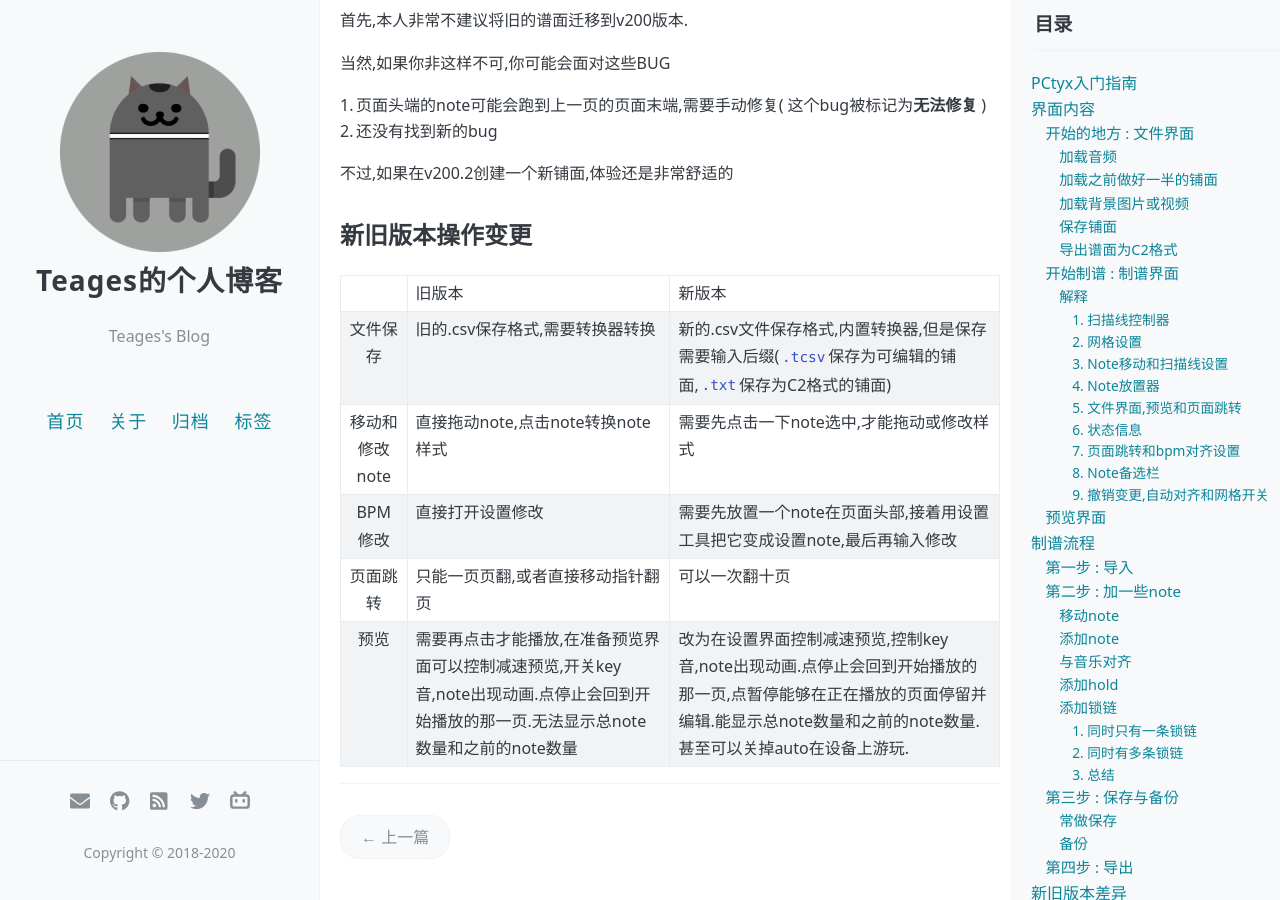
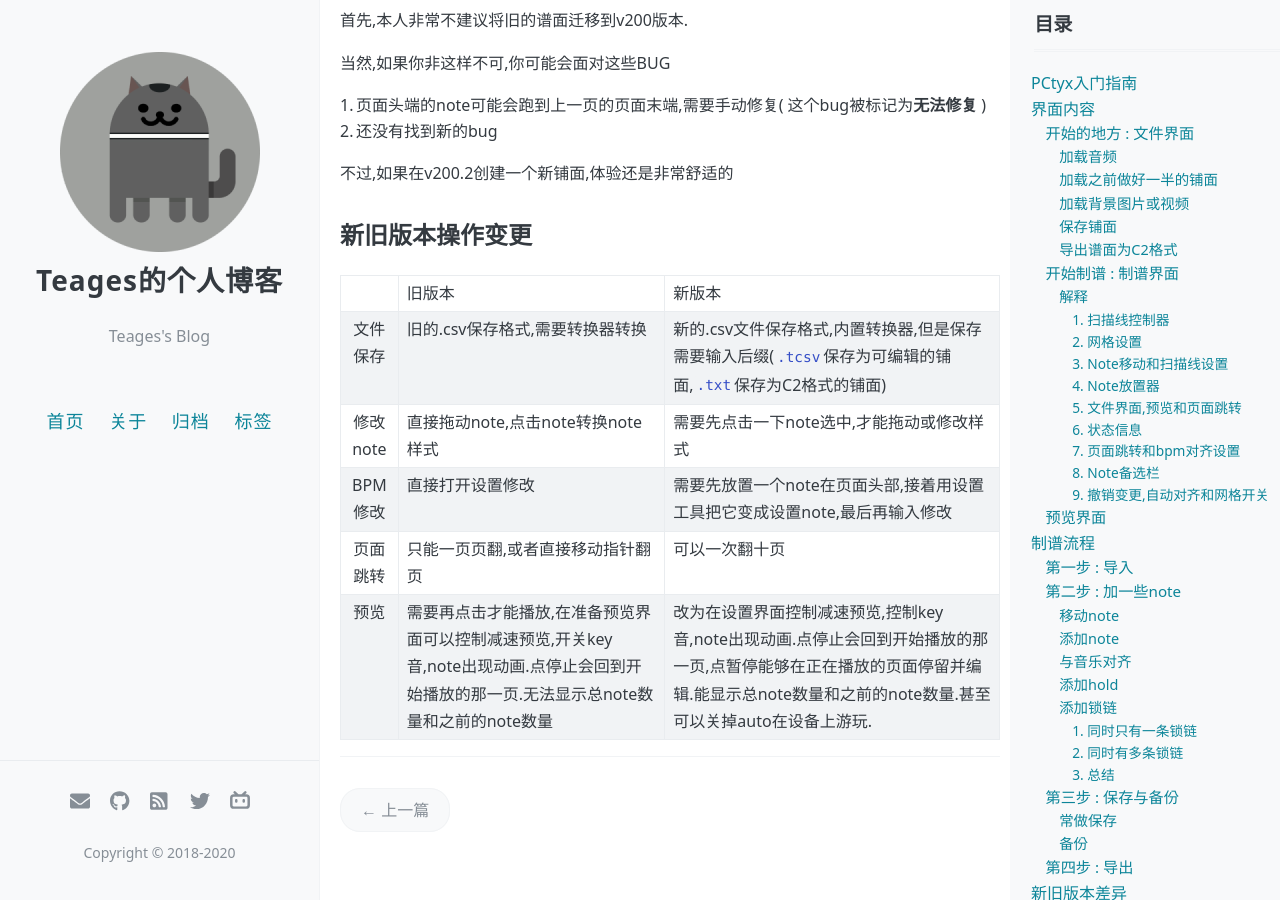
Before and after one commit to Teages/teages.github.io, a Jekyll site: the page built from _posts/2019-03-08-newPCtyx.md, in a window 1280 px wide and 900 px high, scrolled down 10670 px. Built offline with Jekyll 4.4.1, drawn with Linux system fonts in a browser that asks for light colours; comment, search, counter and statistics services are not loaded.

Commit message:
Update 2019-03-08-newPCtyx.md

```diff
--- a/_posts/2019-03-08-newPCtyx.md
+++ b/_posts/2019-03-08-newPCtyx.md
@@ -296,7 +296,7 @@ PCtyx下载 : [Github仓库](https://github.com/XionUzuki/PCtyx/releases)
 |                | 旧版本                                                       | 新版本                                                       |
 | :-------------------: | :----------------------------------------------------------- | :----------------------------------------------------------- |
 |    文件保存    | 旧的.csv保存格式,需要转换器转换                              | 新的.csv文件保存格式,内置转换器,但是保存需要输入后缀(`.tcsv`保存为可编辑的铺面,`.txt`保存为C2格式的铺面) |
-| 移动和修改note | 直接拖动note,点击note转换note样式                            | 需要先点击一下note选中,才能拖动或修改样式                    |
+| 修改note | 直接拖动note,点击note转换note样式                            | 需要先点击一下note选中,才能拖动或修改样式                    |
 |    BPM修改     | 直接打开设置修改                                             | 需要先放置一个note在页面头部,接着用设置工具把它变成设置note,最后再输入修改 |
 |    页面跳转    | 只能一页页翻,或者直接移动指针翻页                            | 可以一次翻十页                                               |
 |      预览      | 需要再点击才能播放,在准备预览界面可以控制减速预览,开关key音,note出现动画.点停止会回到开始播放的那一页.无法显示总note数量和之前的note数量 | 改为在设置界面控制减速预览,控制key音,note出现动画.点停止会回到开始播放的那一页,点暂停能够在正在播放的页面停留并编辑.能显示总note数量和之前的note数量.甚至可以关掉auto在设备上游玩. |
```
